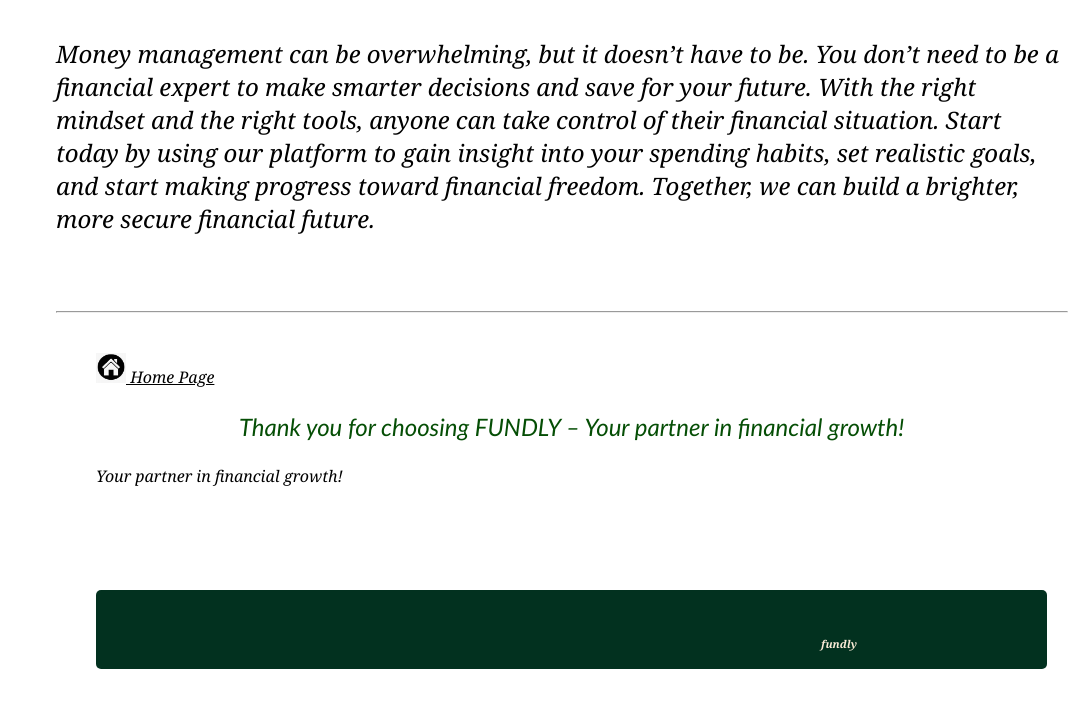
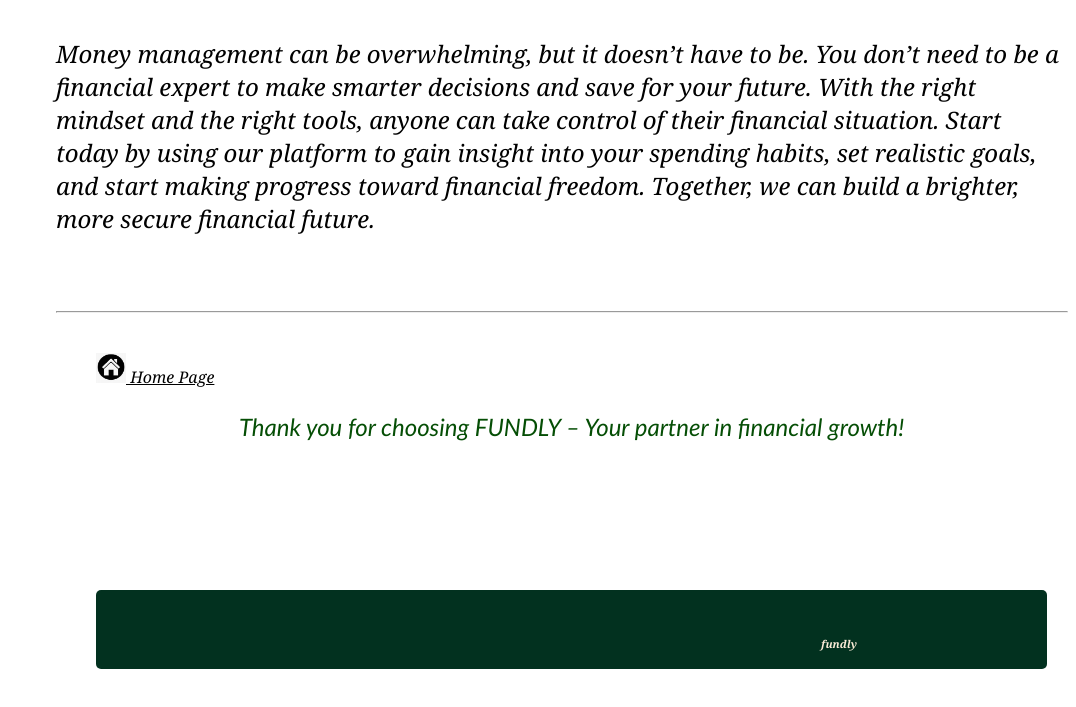
Before and after one commit to rgdalsh/fundly, a plain HTML site: page about.html in a window 1280 px wide. Shown: the part 1726-2433 px from the top of the page, without its empty margins (204-1280 px from the left). Drawn offline with Linux system fonts and the light colour scheme.

Commit message:
Update about.html

```diff
--- a/about.html
+++ b/about.html
@@ -53,9 +53,7 @@
     <p style="color: rgb(5, 78, 5); font-style: italic; text-align: center;
 font-family:'Trebuchet MS', 'Lucida Sans Unicode', 'Lucida Grande', 'Lucida Sans', Arial, sans-serif;">
     Thank you for choosing FUNDLY – Your partner in financial growth!
-</p>
 
-                                                                                                                                                  <span>Your partner in financial growth!</span>             </pre>
 </div>
 
 <div class="foot"><br/>
```
